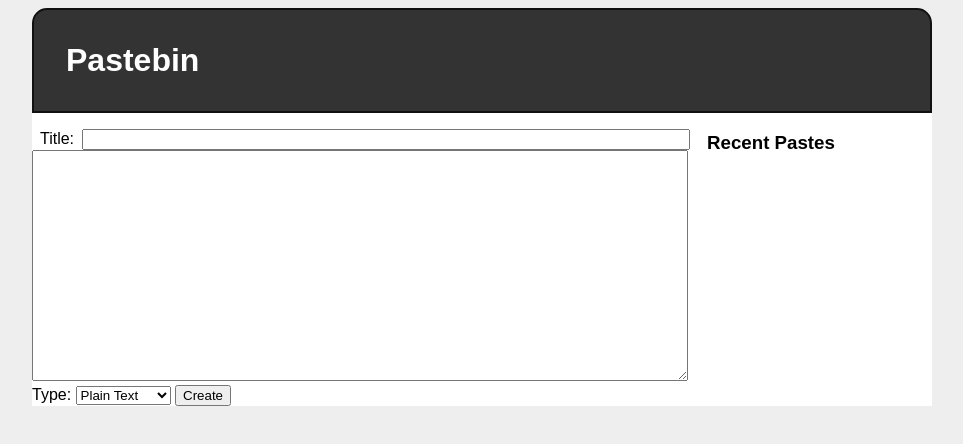
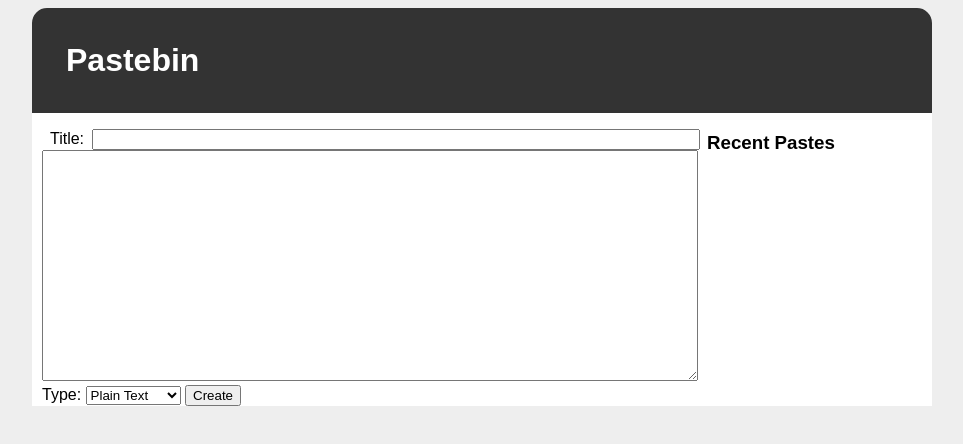
Before and after one commit to DanH42/IT353_M-2, a plain HTML site: page demo/static/index.html in a window 1280 px wide. Shown: the whole page, without its empty margins (158-1121 px from the left). Drawn offline with nearby package versions, Linux system fonts and the light colour scheme; no server answers.

Commit message:
CSS tweaks

```diff
--- a/demo/static/style.css
+++ b/demo/static/style.css
@@ -13,7 +13,7 @@
 
 header{
 	background-color: #333;
-	border: 2px solid #111;
+	border: 2px solid #333;
 	border-top-left-radius: 15px;
 	border-top-right-radius: 15px;
 }
@@ -31,7 +31,13 @@
 	clear: both;
 }
 
-#newPaste, #content{
+#newPaste{
+	float: left;
+	width: 660px;
+	margin-left: 10px;
+}
+
+#content{
 	float: left;
 	width: 670px;
 }
```
